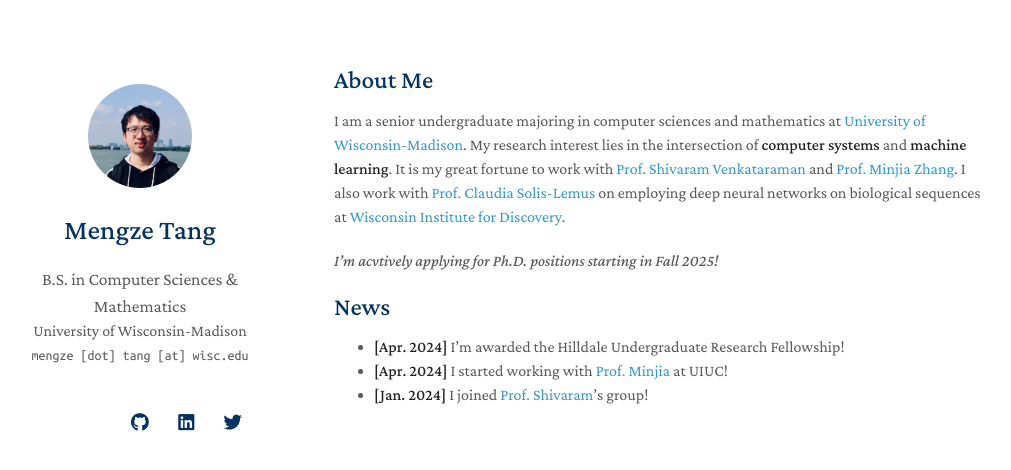
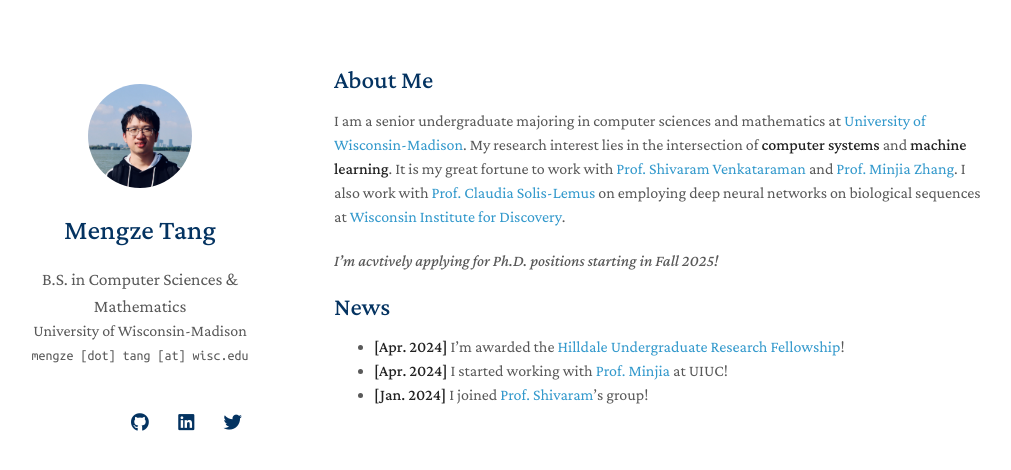
Before and after one commit to madmtang/madmtang.github.io, a Jekyll site: the page built from index.md, in a window 1280 px wide. Shown: the top 470 px of the page, without its empty margins (136-1147 px from the left). Built offline with Jekyll 4.4.1, drawn with Linux system fonts in a browser that asks for light colours; nearby versions of some CDN libraries; a style sheet for code colours, icons or effects is not loaded; our own code applies the rules of GitHub Pages for plain Markdown files; part of the change alters nothing that is shown.

```diff
--- a/index.md
+++ b/index.md
@@ -15,7 +15,7 @@ I am a senior undergraduate majoring in computer sciences and mathematics at <a
 
 ## News
 
-- **[Apr. 2024]** I'm awarded the Hilldale Undergraduate Research Fellowship!
+- **[Apr. 2024]** I'm awarded the <a href="https://awards.advising.wisc.edu/all-scholarships/hilldale-undergraduatefaculty-research-fellowship/" target="_blank">Hilldale Undergraduate Research Fellowship</a>!
 - **[Apr. 2024]** I started working with <a href="https://minjiazhang.github.io/" target="_blank">Prof. Minjia</a> at UIUC!
 - **[Jan. 2024]** I joined <a href="https://shivaram.org/" target="_blank">Prof. Shivaram</a>'s group!
 
```
